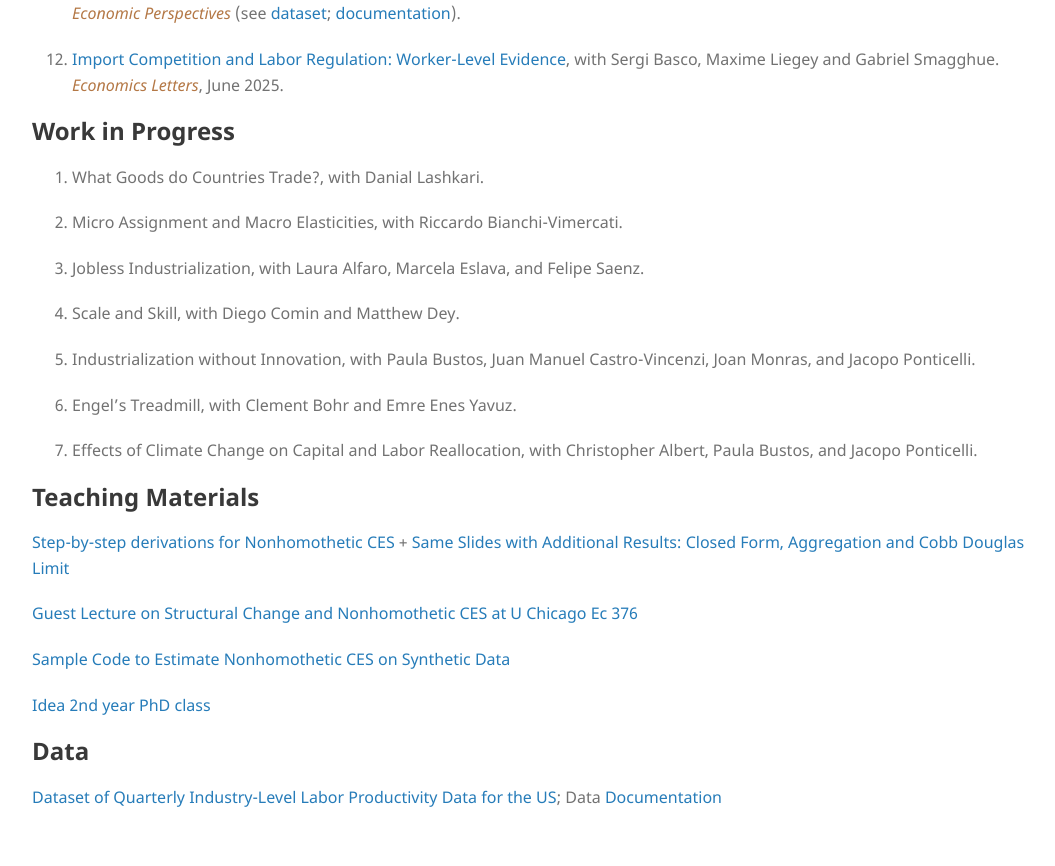
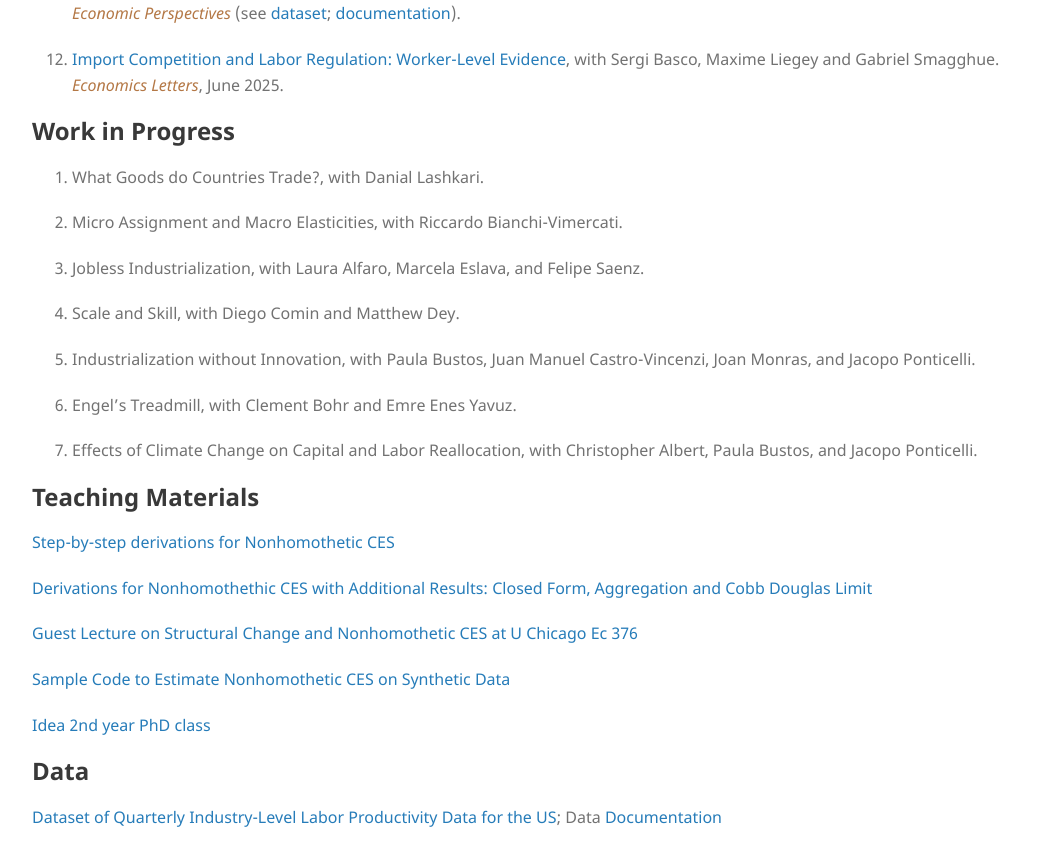
Before and after one commit to mestieri/mestieri.github.io, a Jekyll site: the page built from index.md, in a window 1280 px wide and 900 px high, scrolled down 2055 px. Shown: the top 866 px of the window, without its empty margins (96-1151 px from the left). Built offline with Jekyll 4.4.1, drawn with Linux system fonts in a browser that asks for light colours.

Commit message:
Update teaching materials links in index.md

```diff
--- a/index.md
+++ b/index.md
@@ -182,7 +182,9 @@ for Nonhomothetic CES Preferences](https://www.dropbox.com/scl/fi/obu49nw8d74wye
 
 ## Teaching Materials
 
-[Step-by-step derivations for Nonhomothetic CES](https://www.dropbox.com/s/b5r76pev48xo6is/nhcesstepbystep.pdf?dl=0) + [Same Slides with Additional Results: Closed Form, Aggregation and Cobb Douglas Limit](https://www.dropbox.com/scl/fi/u6eyanwfdavc457wwv058/nhceshcdstepbystep.pdf?rlkey=2pyis9bn13zoyjchx7c30geh2&dl=0)
+[Step-by-step derivations for Nonhomothetic CES](https://www.dropbox.com/s/b5r76pev48xo6is/nhcesstepbystep.pdf?dl=0)
+
+[Derivations for Nonhomothethic CES with Additional Results: Closed Form, Aggregation and Cobb Douglas Limit](https://www.dropbox.com/scl/fi/u6eyanwfdavc457wwv058/nhceshcdstepbystep.pdf?rlkey=2pyis9bn13zoyjchx7c30geh2&dl=0)
 
 [Guest Lecture on Structural Change and Nonhomothetic CES at U Chicago Ec 376](https://www.dropbox.com/s/desc962vwmcdbat/structural_change_lecture.pdf?dl=0)
 
```
